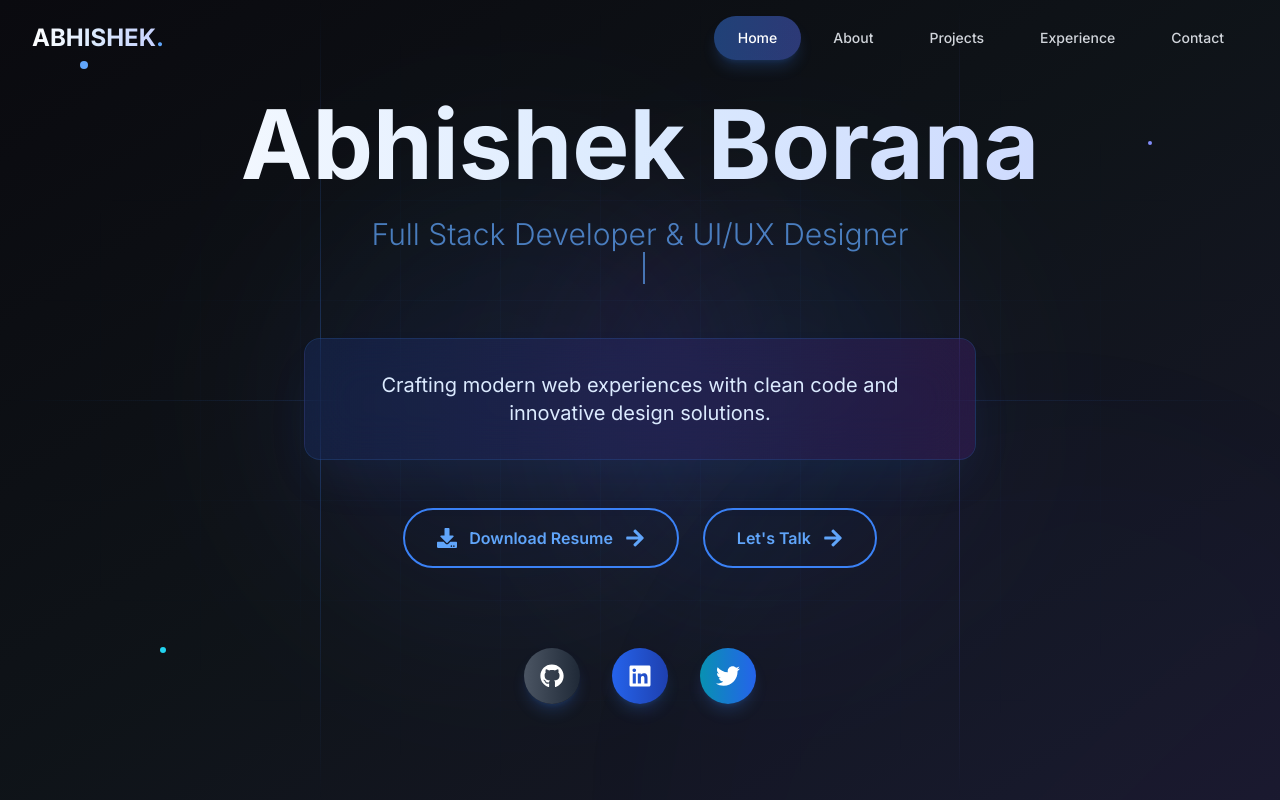
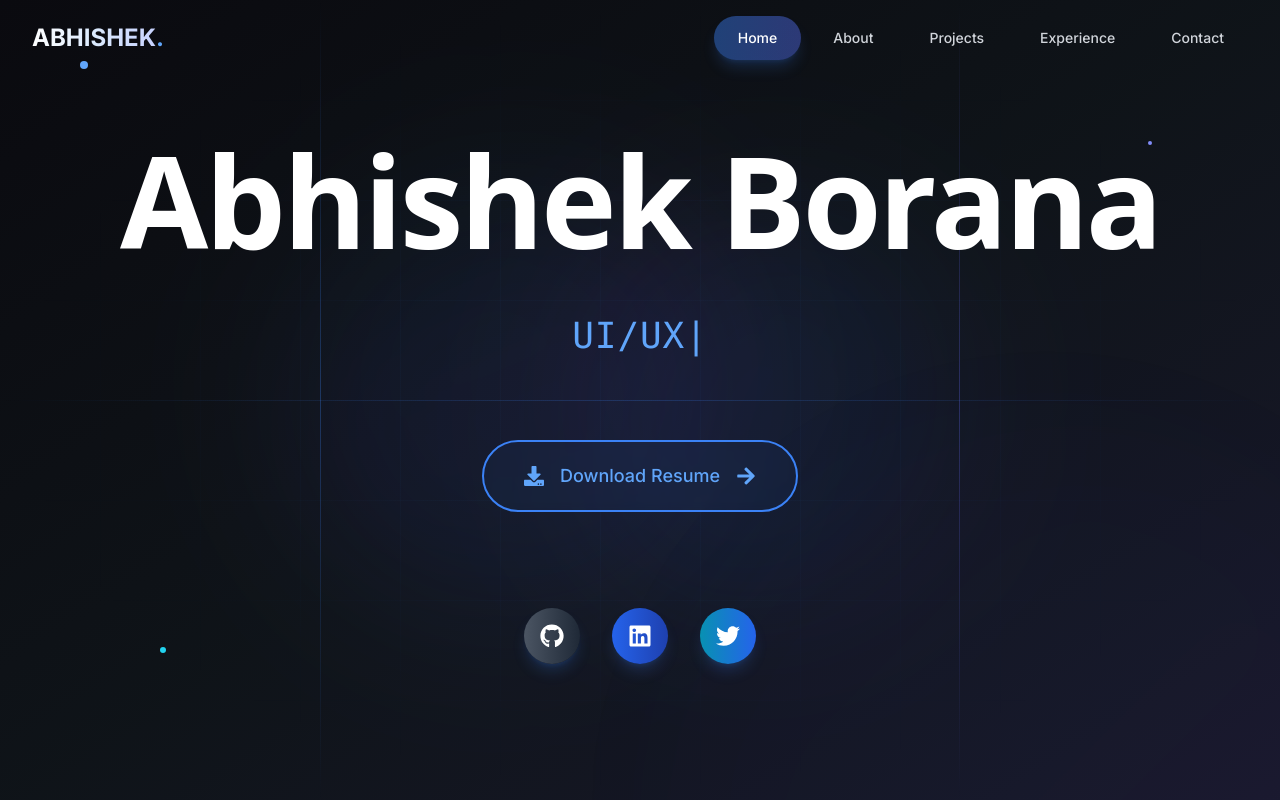
Before and after one commit to Abhi22shek/portfolio, a React (Vite) app in the folder project/: page / in a window 1280 px wide. Shown: the top 800 px of the page. Built offline with nearby package versions, Linux system fonts and the light colour scheme.

Commit message:
Update Hero.tsx

```diff
--- a/project/src/components/Hero.tsx
+++ b/project/src/components/Hero.tsx
@@ -1,4 +1,4 @@
-import { useState } from 'react';
+import { useState, useEffect } from 'react';
 import { motion } from 'framer-motion';
 import { FaArrowRight, FaGithub, FaLinkedin, FaTwitter, FaDownload } from 'react-icons/fa';
 import { createAccessibleButtonProps } from '../utils/a11y';
@@ -6,6 +6,39 @@ import DarkThemeParticles from './DarkThemeParticles';
 
 const Hero = () => {
   const [isDownloading, setIsDownloading] = useState(false);
+  const [currentRoleIndex, setCurrentRoleIndex] = useState(0);
+  const [currentText, setCurrentText] = useState('');
+  const [isDeleting, setIsDeleting] = useState(false);
+
+  const roles = [
+    'Full Stack Developer',
+    'UI/UX Designer',
+    'React Specialist',
+    'Frontend Engineer'
+  ];
+
+  // Typewriter effect
+  useEffect(() => {
+    const currentRole = roles[currentRoleIndex];
+    const timeout = setTimeout(() => {
+      if (isDeleting) {
+        setCurrentText(currentRole.substring(0, currentText.length - 1));
+
+        if (currentText.length === 0) {
+          setIsDeleting(false);
+          setCurrentRoleIndex((prev) => (prev + 1) % roles.length);
+        }
+      } else {
+        setCurrentText(currentRole.substring(0, currentText.length + 1));
+
+        if (currentText === currentRole) {
+          setTimeout(() => setIsDeleting(true), 2000); // Pause before deleting
+        }
+      }
+    }, isDeleting ? 50 : 100); // Faster deletion, slower typing
+
+    return () => clearTimeout(timeout);
+  }, [currentText, isDeleting, currentRoleIndex, roles]);
 
   const handleDownloadResume = () => {
     setIsDownloading(true);
@@ -159,78 +192,47 @@ const Hero = () => {
           variants={containerVariants}
           initial="hidden"
           animate="visible"
-          className="space-y-12"
+          className="space-y-16"
         >
-          {/* Enhanced Heading with Gradient Text */}
+          {/* Simplified Large Name */}
           <motion.div
             variants={itemVariants}
-            className="space-y-6"
+            className="space-y-8"
           >
             <motion.h1
-              className="text-6xl md:text-8xl font-bold bg-gradient-to-r from-white via-blue-100 to-indigo-200 bg-clip-text text-transparent"
+              className="text-7xl md:text-9xl font-black text-white tracking-tight"
+              style={{ fontFamily: 'system-ui, -apple-system, sans-serif' }}
               whileHover={{ scale: 1.02 }}
               transition={{ duration: 0.3 }}
             >
               Abhishek Borana
             </motion.h1>
 
-            <motion.div className="relative">
-              <motion.p
-                className="text-2xl md:text-3xl text-blue-400 font-light"
-                animate={{
-                  opacity: [0.7, 1, 0.7],
-                }}
-                transition={{
-                  duration: 3,
-                  repeat: Infinity,
-                  ease: "easeInOut"
-                }}
+            {/* Typewriter Role */}
+            <motion.div
+              className="relative h-20 flex items-center justify-center"
+              initial={{ opacity: 0 }}
+              animate={{ opacity: 1 }}
+              transition={{ delay: 1, duration: 0.8 }}
+            >
+              <span
+                className="text-3xl md:text-4xl text-blue-400 font-medium tracking-wide"
+                style={{ fontFamily: 'ui-monospace, SFMono-Regular, "SF Mono", Consolas, "Liberation Mono", Menlo, monospace' }}
               >
-                Full Stack Developer & UI/UX Designer
-              </motion.p>
-
-              {/* Typing cursor effect */}
-              <motion.span
-                className="inline-block w-0.5 h-8 bg-blue-400 ml-2"
-                animate={{
-                  opacity: [0, 1, 0],
-                }}
-                transition={{
-                  duration: 1,
-                  repeat: Infinity,
-                  ease: "easeInOut"
-                }}
-              />
+                {currentText}
+                <span className="animate-pulse text-blue-400">|</span>
+              </span>
             </motion.div>
           </motion.div>
 
-          {/* Enhanced Glass Effect Description */}
+          {/* Download Button */}
           <motion.div
             variants={itemVariants}
-            className="backdrop-blur-xl bg-gradient-to-r from-blue-900/20 via-indigo-900/20 to-purple-900/20 rounded-2xl p-8 max-w-2xl mx-auto border border-blue-500/20 shadow-2xl shadow-blue-500/10 relative overflow-hidden"
-            whileHover={{ scale: 1.02, y: -5 }}
-            transition={{ duration: 0.3 }}
-          >
-            {/* Inner glow effect */}
-            <div className="absolute inset-0 bg-gradient-to-r from-blue-600/5 via-indigo-600/5 to-purple-600/5 rounded-2xl" />
-
-            <motion.p
-              className="text-xl text-blue-100 relative z-10"
-              initial={{ opacity: 0 }}
-              animate={{ opacity: 1 }}
-              transition={{ delay: 1.5, duration: 0.8 }}
-            >
-              Crafting modern web experiences with clean code and innovative design solutions.
-            </motion.p>
-          </motion.div>
-
-          {/* Enhanced Buttons */}
-          <motion.div
-            variants={itemVariants}
-            className="flex flex-col sm:flex-row gap-6 justify-center items-center"
+            className="flex justify-center"
           >
             <motion.button
-              className="px-8 py-4 border-2 border-blue-500 text-blue-400 rounded-full font-semibold hover:bg-blue-500 hover:text-white transition-all duration-300 flex items-center gap-3"
+              className="px-10 py-5 border-2 border-blue-500 text-blue-400 rounded-full text-lg font-medium hover:bg-blue-500 hover:text-white transition-all duration-300 flex items-center gap-4 backdrop-blur-sm bg-blue-500/5"
+              style={{ fontFamily: 'Inter, system-ui, sans-serif' }}
               whileHover={{ scale: 1.05 }}
               whileTap={{ scale: 0.95 }}
               {...downloadButtonProps}
@@ -248,16 +250,6 @@ const Hero = () => {
                 </>
               )}
             </motion.button>
-
-            <motion.a
-              href="#contact"
-              className="px-8 py-4 border-2 border-blue-500 text-blue-400 rounded-full font-semibold hover:bg-blue-500 hover:text-white transition-all duration-300 flex items-center gap-3"
-              whileHover={{ scale: 1.05 }}
-              whileTap={{ scale: 0.95 }}
-            >
-              Let's Talk
-              <FaArrowRight className="w-5 h-5" />
-            </motion.a>
           </motion.div>
 
           {/* Enhanced Social Icons */}
```
